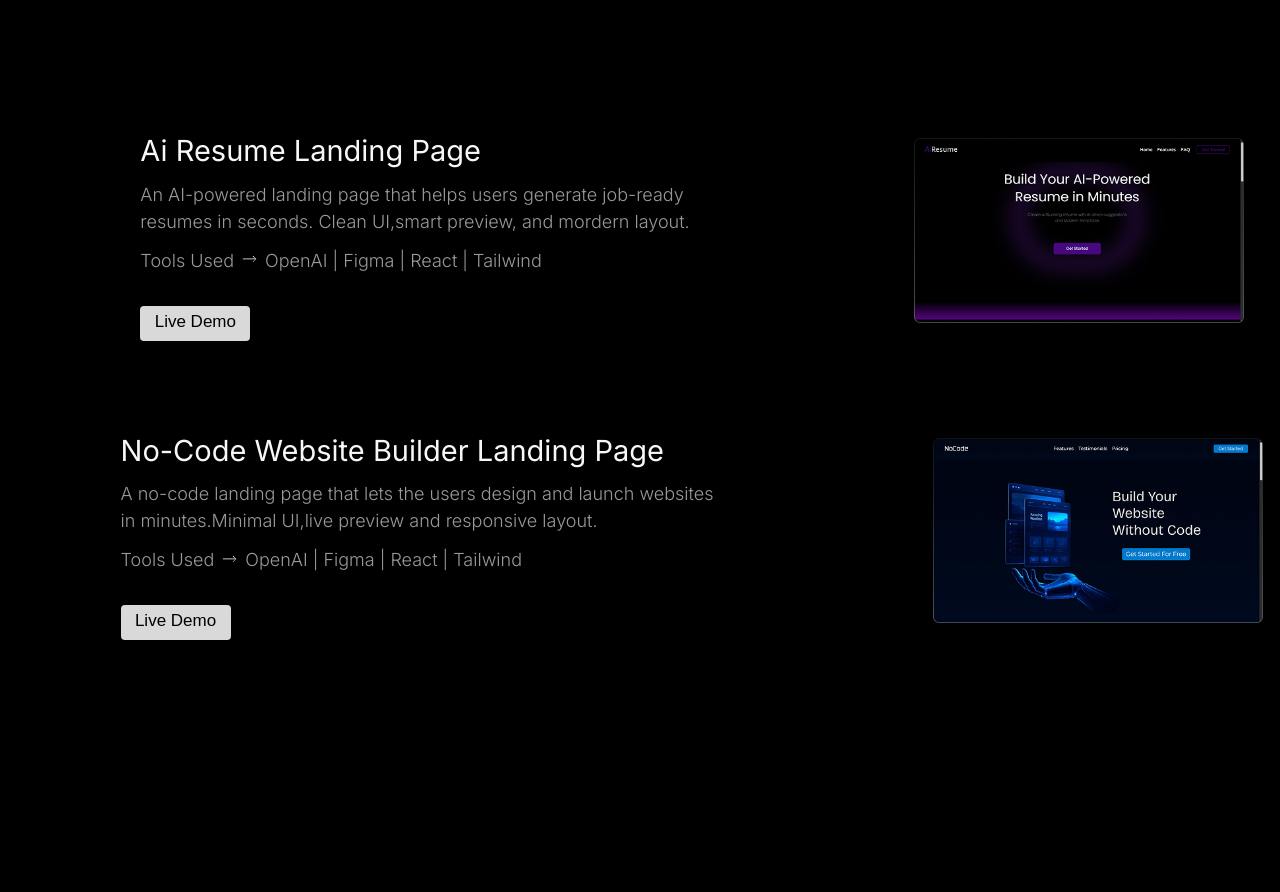
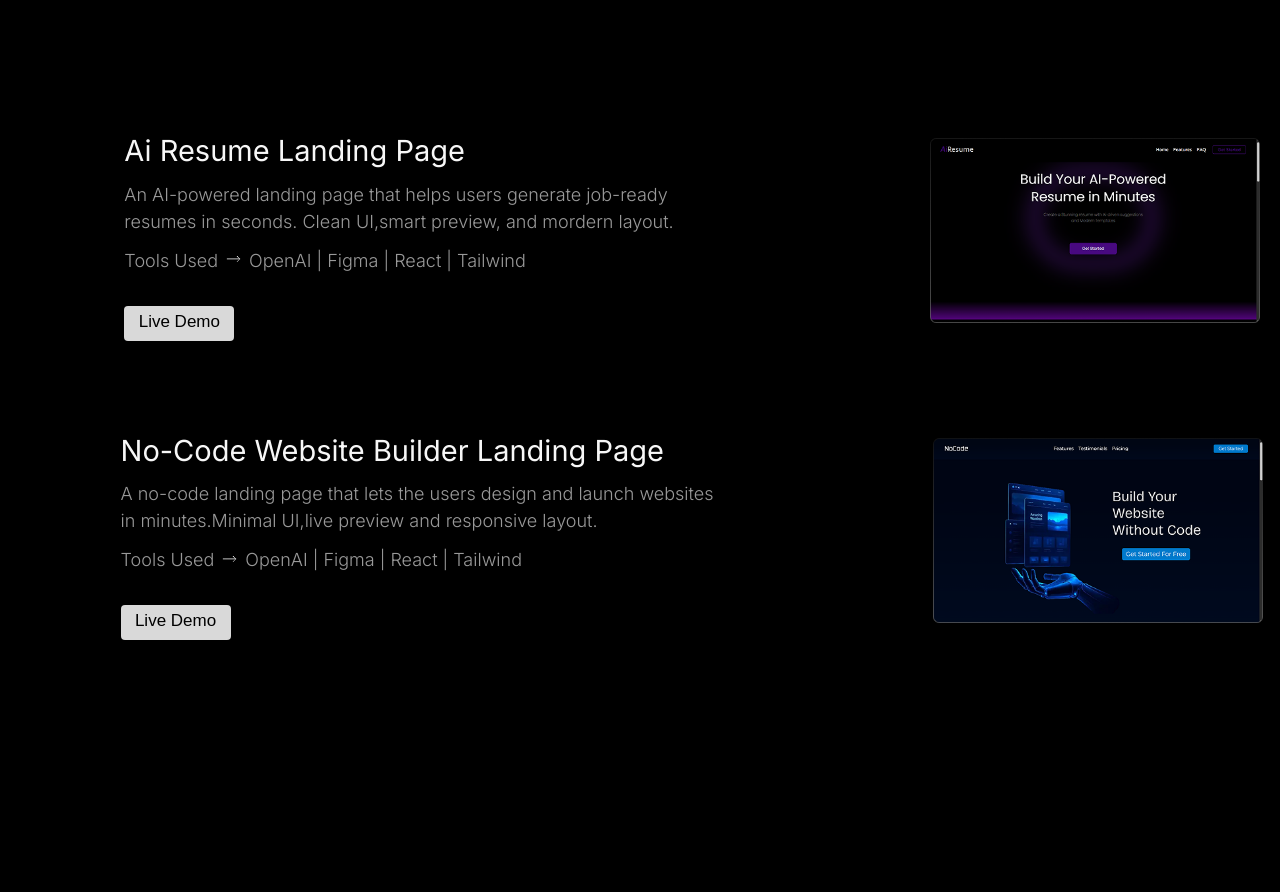
Before and after one commit to megha-gif/portfolio, a Next.js app: page / in a window 1280 px wide. Shown: the part 1924-2816 px from the top of the page. Built offline with nearby package versions, Linux system fonts and the light colour scheme.

Commit message:
Update Myworks

```diff
--- a/src/components/Myworksection.tsx
+++ b/src/components/Myworksection.tsx
@@ -21,7 +21,7 @@
         {/* 2 DEMO Storing div */}
         <div className="flex flex-col justify-center items-center gap-20 lg:gap-20 md:gap-25 mt-30 lg:ml-26 md:ml-0 ">
           {/* 1Demo */}
-          <div className="flex  md:flex-row flex-col justify-center items-center lg:gap-56 md:gap-10">
+          <div className="flex  md:flex-row flex-col justify-center items-center lg:gap-64 md:gap-10">
             {/* Left Side */}
             <div className="md:flex flex-col text-left mt-2 hidden">
               <p className="md:text-[29px] text-[25px] text-[#F7F7F7] font-inter md:block hidden">
```
